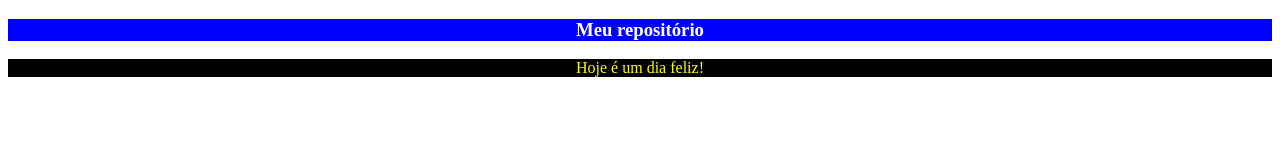
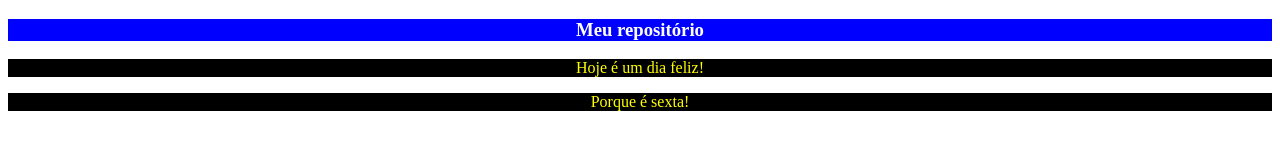
Before and after one commit to TavaresLuis/proj23, a plain HTML site: page index.html in a window 1280 px wide. Drawn offline with Linux system fonts and the light colour scheme.

Commit message:
Atualização da pag inicial.

```diff
--- a/index.html
+++ b/index.html
@@ -9,5 +9,6 @@
 <body>
     <h3>Meu repositório</h3>
     <p>Hoje é um dia feliz!</p>
+    <p>Porque é sexta!</p>
 </body>
 </html>
```
